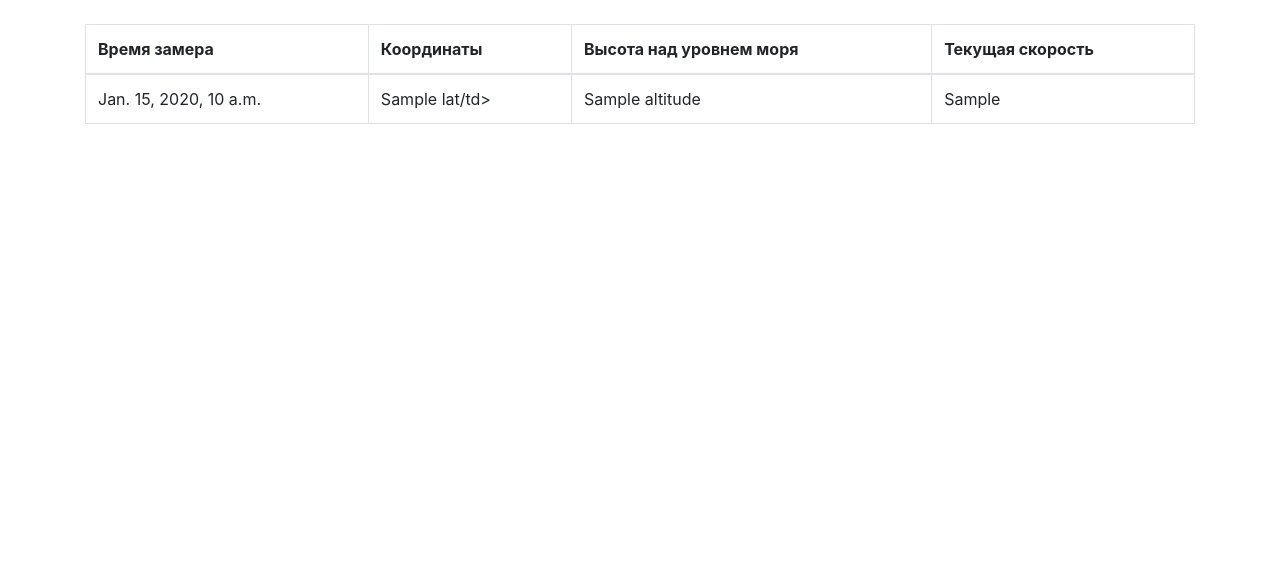
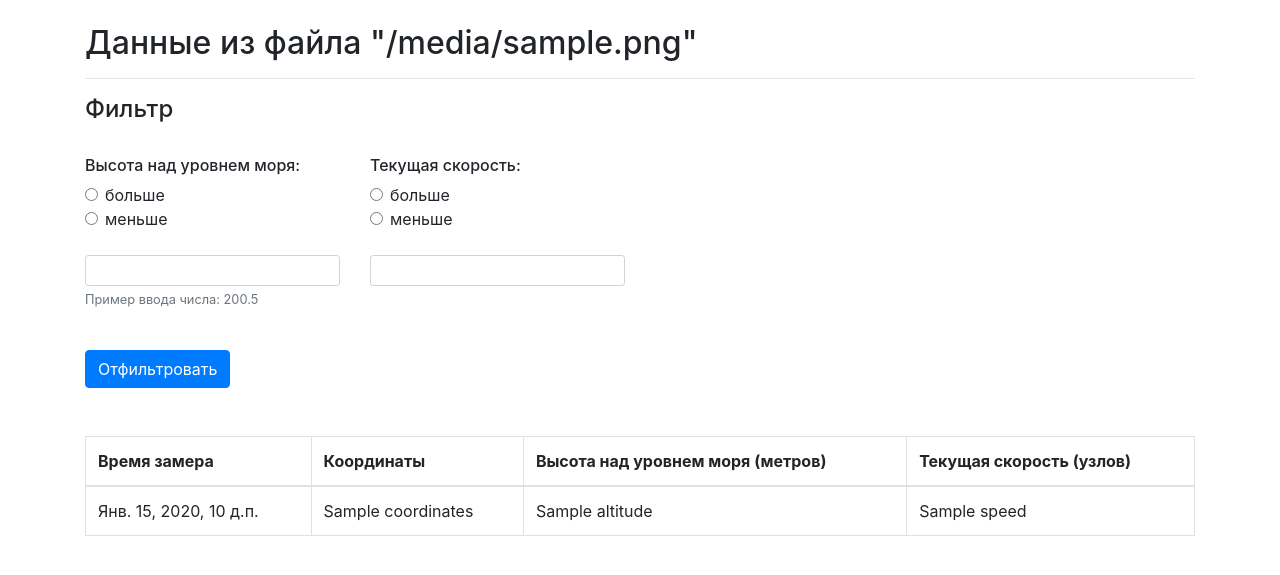
Before and after one commit to mileevamaria/NMEA_parser, a Django app: template parser_gps/templates/file_content.html in a window 1280 px wide. Shown: the part 56-631 px from the top of the page. Run offline with Django 3.2, Linux system fonts and the light colour scheme; the template is opened without the code that fills it: most values are stand-ins (such as "Sample title", 1, 10 or a date in 2020); some libraries are stand-ins or nearby versions.

Commit message:
final commit

```diff
--- a/parser_gps/templates/file_content.html
+++ b/parser_gps/templates/file_content.html
@@ -4,26 +4,82 @@
 
     <div class="row">
         <div class="col-12">
+            <h2>Данные из файла "{{ filename }}"</h2>
+            <hr />
+            <h4>Фильтр</h4>
+            <br/>
+        </div>
+    </div>
+    <form action="" method="GET">
+        <div class="row">
+            <div class="col-3">
+                <h6>Высота над уровнем моря:</h6>
+                <div class="form-check">
+                    <input class="form-check-input" type="radio" name="diff_height" id="exampleRadios1" value="more">
+                    <label class="form-check-label" for="exampleRadios1">больше</label>
+                </div>
+                <div class="form-check">
+                    <input class="form-check-input" type="radio" name="diff_height" id="exampleRadios2" value="less">
+                    <label class="form-check-label" for="exampleRadios2">меньше</label>
+                </div>
+                <br/>
+                <div class="form-group">
+                    <input class="form-control form-control-sm" type="text" name="height_query">
+                    <small id="floatHelp" class="form-text text-muted">Пример ввода числа: 200.5</small>
+                </div>
+                <br/>
+            </div>
+            <div class="col-3">
+                <h6>Текущая скорость:</h6>
+                <div class="form-check">
+                    <input class="form-check-input" type="radio" name="diff_speed" id="exampleRadios3" value="more">
+                    <label class="form-check-label" for="exampleRadios3">больше</label>
+                </div>
+                <div class="form-check">
+                    <input class="form-check-input" type="radio" name="diff_speed" id="exampleRadios4" value="less">
+                    <label class="form-check-label" for="exampleRadios4">меньше</label>
+                </div>
+                <br/>
+                <div class="form-group">
+                    <input class="form-control form-control-sm" type="text" name="speed_query" aria-describedby="floatHelp">
+                </div>
+            </div>
+        </div>
+        <div class="row">
+            <div class="col-4">
+                <button type="submit" class="btn btn-primary">Отфильтровать</button>
+            </div>
+        </div>
+    </form>
+    <div class="row">
+        <div class="col-12">
+            </br>
+            </br>
+            {% if data %}
             <table class="table table-bordered">
              <thead>
                 <tr>
                   <th scope="col">Время замера</th>
                   <th scope="col">Координаты</th>
-                  <th scope="col">Высота над уровнем моря</th>
-                  <th scope="col">Текущая скорость</th>
+                  <th scope="col">Высота над уровнем моря (метров)</th>
+                  <th scope="col">Текущая скорость (узлов)</th>
                 </tr>
               </thead>
               <tbody>
               {% for item in data %}
                 <tr>
-                  <td>{{ item.GGA.timestamp }}</td>
-                  <td>{{ item.GGA.lat }}/td>
-                  <td>{{ item.GGA.altitude }}</td>
-                    <td>{{ item.RMC.spd_over_grnd }}</td>
+                  <td>{{ item.time }}</td>
+                  <td>{{ item.coordinates }}</td>
+                  <td>{{ item.altitude }}</td>
+                    <td>{{ item.speed }}</td>
                 </tr>
               {% endfor %}
               </tbody>
             </table>
+            {% else %}
+            <h6>Нет данных для отображения</h6>
+            {% endif %}
+            </br>
         </div>
     </div>
 
--- a/webapp/settings.py
+++ b/webapp/settings.py
@@ -104,9 +104,9 @@ AUTH_PASSWORD_VALIDATORS = [
 # Internationalization
 # https://docs.djangoproject.com/en/2.2/topics/i18n/
 
-LANGUAGE_CODE = 'en-us'
+LANGUAGE_CODE = 'ru-ru'
 
-TIME_ZONE = 'UTC'
+TIME_ZONE = 'Europe/Moscow'
 
 USE_I18N = True
 
```
Also changed, not shown: parser_gps/func.py (+32 -5 lines), parser_gps/views.py (+14 -4 lines), requirements.txt (added, +10 -0 lines), 1 other file.
